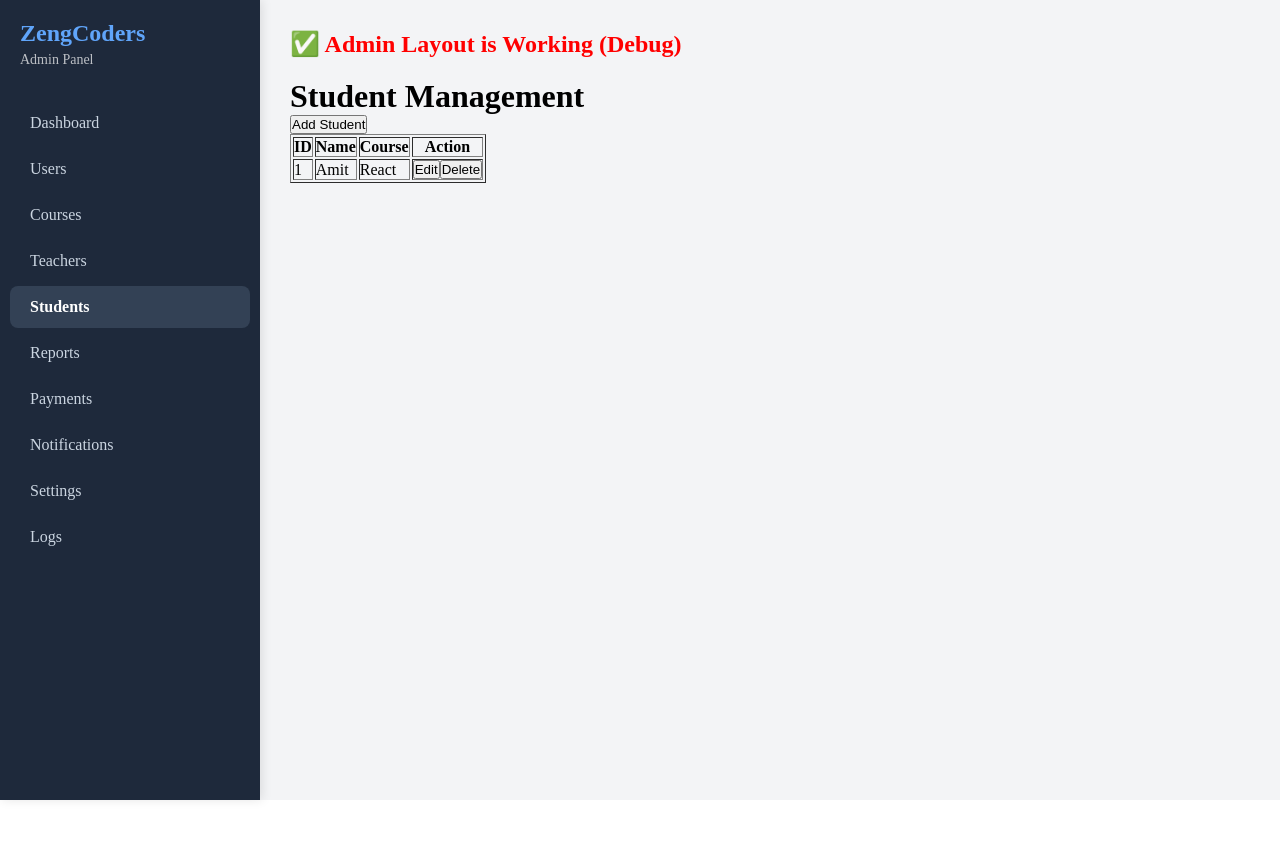
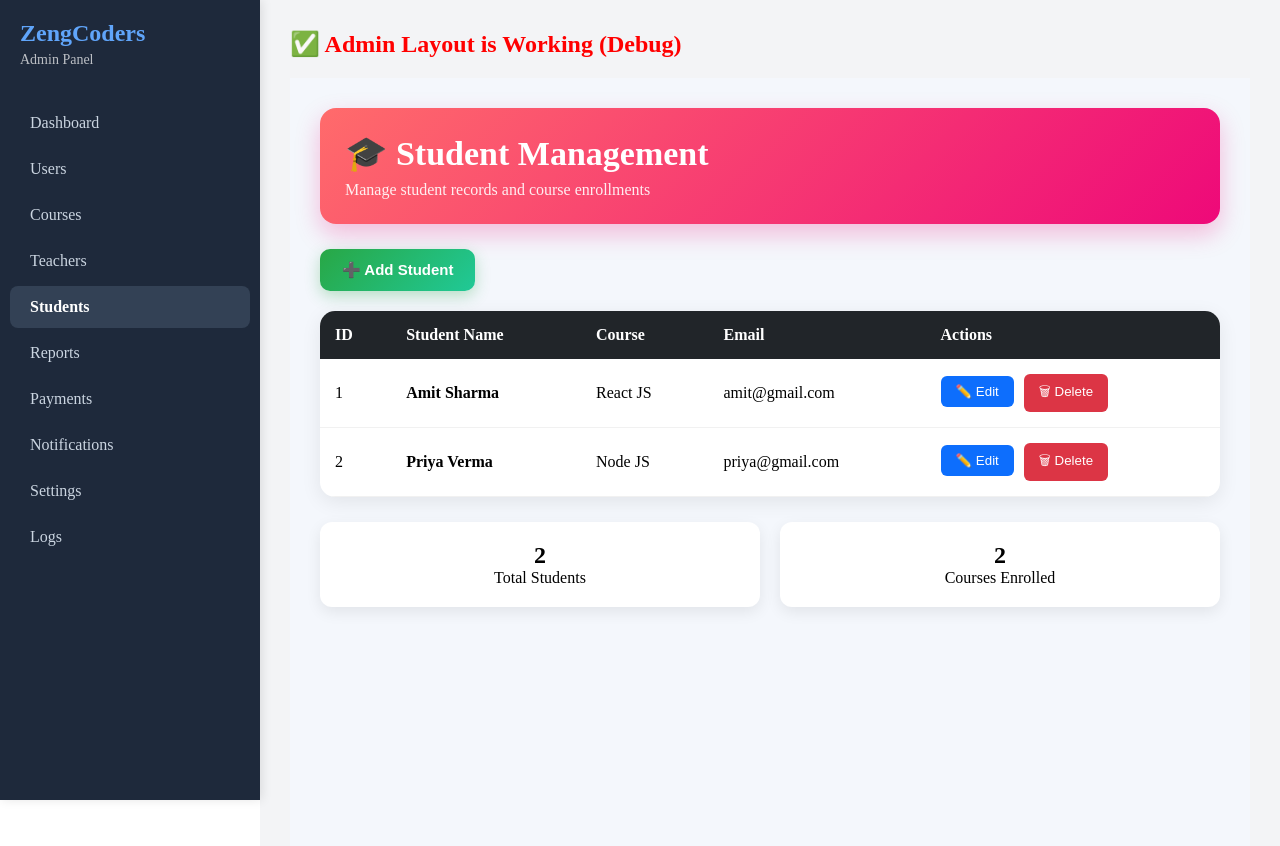
Before and after one commit to tvt1234/zenGcoderhubfrontend, a React (Vite) app: page /admin/students in a window 1280 px wide. Shown: the top 846 px of the page. Before the commit the page ends 800 px from the top, so only its background shows below. Built offline with nearby package versions, Linux system fonts and the light colour scheme; sample sign-in values are in the browser's storage.

Commit message:
change in course module

```diff
--- a/src/pages/dashboard/Students.jsx
+++ b/src/pages/dashboard/Students.jsx
@@ -4,94 +4,445 @@ const Students = () => {
   const [students, setStudents] = useState([
     {
       id: 1,
-      name: "Amit",
-      course: "React",
+      name: "Amit Sharma",
+      course: "React JS",
+      email: "amit@gmail.com",
+    },
+    {
+      id: 2,
+      name: "Priya Verma",
+      course: "Node JS",
+      email: "priya@gmail.com",
     },
   ]);
 
-  const addStudent = () => {
-    const name = prompt("Student Name");
+  const [showModal, setShowModal] = useState(false);
+  const [editingStudent, setEditingStudent] =
+    useState(null);
 
-    if (!name) return;
+  const [formData, setFormData] = useState({
+    name: "",
+    course: "",
+    email: "",
+  });
 
+  const openAddModal = () => {
+    setEditingStudent(null);
+
+    setFormData({
+      name: "",
+      course: "",
+      email: "",
+    });
+
+    setShowModal(true);
+  };
+
+  const openEditModal = (student) => {
+    setEditingStudent(student);
+
+    setFormData({
+      name: student.name,
+      course: student.course,
+      email: student.email,
+    });
+
+    setShowModal(true);
+  };
+
+  const handleSave = () => {
+    if (
+      !formData.name ||
+      !formData.course ||
+      !formData.email
+    ) {
+      alert("Please fill all fields");
+      return;
+    }
+
+    if (editingStudent) {
+      setStudents(
+        students.map((student) =>
+          student.id === editingStudent.id
+            ? {
+                ...student,
+                ...formData,
+              }
+            : student
+        )
+      );
+    } else {
       setStudents([
         ...students,
         {
           id: Date.now(),
-        name,
-        course: "New Course",
+          ...formData,
         },
       ]);
-  };
+    }
 
-  const editStudent = (id) => {
-    const name = prompt("Update Student");
-
-    setStudents(
-      students.map((student) =>
-        student.id === id
-          ? { ...student, name }
-          : student
-      )
-    );
+    setShowModal(false);
   };
 
   const deleteStudent = (id) => {
+    if (window.confirm("Delete this student?")) {
       setStudents(
         students.filter(
           (student) => student.id !== id
         )
       );
+    }
   };
 
   return (
-    <div>
-      <h1>Student Management</h1>
+    <div
+      style={{
+        padding: "30px",
+        background: "#f4f7fc",
+        minHeight: "100vh",
+      }}
+    >
+      {/* Header */}
+      <div
+        style={{
+          background:
+            "linear-gradient(135deg,#ff6b6b,#ee0979)",
+          color: "#fff",
+          padding: "25px",
+          borderRadius: "16px",
+          marginBottom: "25px",
+          boxShadow:
+            "0 10px 25px rgba(238,9,121,0.25)",
+        }}
+      >
+        <h1
+          style={{
+            margin: 0,
+            fontSize: "34px",
+          }}
+        >
+          🎓 Student Management
+        </h1>
 
-      <button onClick={addStudent}>
-        Add Student
+        <p
+          style={{
+            marginTop: "8px",
+            opacity: 0.9,
+          }}
+        >
+          Manage student records and course
+          enrollments
+        </p>
+      </div>
+
+      {/* Add Button */}
+      <div style={{ marginBottom: "20px" }}>
+        <button
+          onClick={openAddModal}
+          style={{
+            background:
+              "linear-gradient(135deg,#28a745,#20c997)",
+            color: "#fff",
+            border: "none",
+            padding: "12px 22px",
+            borderRadius: "10px",
+            cursor: "pointer",
+            fontWeight: "600",
+            fontSize: "15px",
+            boxShadow:
+              "0 5px 15px rgba(40,167,69,0.3)",
+          }}
+        >
+          ➕ Add Student
         </button>
+      </div>
 
-      <table border="1" cellPadding="10">
+      {/* Table */}
+      <div
+        style={{
+          background: "#fff",
+          borderRadius: "15px",
+          overflow: "hidden",
+          boxShadow:
+            "0 5px 20px rgba(0,0,0,0.08)",
+        }}
+      >
+        <table
+          style={{
+            width: "100%",
+            borderCollapse: "collapse",
+          }}
+        >
           <thead>
-          <tr>
-            <th>ID</th>
-            <th>Name</th>
-            <th>Course</th>
-            <th>Action</th>
+            <tr
+              style={{
+                background: "#212529",
+                color: "#fff",
+              }}
+            >
+              <th style={thStyle}>ID</th>
+              <th style={thStyle}>Student Name</th>
+              <th style={thStyle}>Course</th>
+              <th style={thStyle}>Email</th>
+              <th style={thStyle}>Actions</th>
             </tr>
           </thead>
 
           <tbody>
             {students.map((student) => (
-            <tr key={student.id}>
-              <td>{student.id}</td>
-              <td>{student.name}</td>
-              <td>{student.course}</td>
+              <tr
+                key={student.id}
+                style={{
+                  borderBottom:
+                    "1px solid #f1f1f1",
+                }}
+              >
+                <td style={tdStyle}>
+                  {student.id}
+                </td>
 
-              <td>
+                <td style={tdStyle}>
+                  <strong>{student.name}</strong>
+                </td>
+
+                <td style={tdStyle}>
+                  {student.course}
+                </td>
+
+                <td style={tdStyle}>
+                  {student.email}
+                </td>
+
+                <td style={tdStyle}>
                   <button
                     onClick={() =>
-                    editStudent(student.id)
+                      openEditModal(student)
                     }
+                    style={{
+                      background: "#0d6efd",
+                      color: "#fff",
+                      border: "none",
+                      padding: "8px 15px",
+                      borderRadius: "6px",
+                      marginRight: "10px",
+                      cursor: "pointer",
+                    }}
                   >
-                  Edit
+                    ✏️ Edit
                   </button>
 
                   <button
                     onClick={() =>
                       deleteStudent(student.id)
                     }
+                    style={{
+                      background: "#dc3545",
+                      color: "#fff",
+                      border: "none",
+                      padding: "8px 15px",
+                      borderRadius: "6px",
+                      cursor: "pointer",
+                    }}
                   >
-                  Delete
+                    🗑 Delete
                   </button>
                 </td>
               </tr>
             ))}
+
+            {students.length === 0 && (
+              <tr>
+                <td
+                  colSpan="5"
+                  style={{
+                    textAlign: "center",
+                    padding: "30px",
+                    color: "#888",
+                  }}
+                >
+                  No Students Found
+                </td>
+              </tr>
+            )}
           </tbody>
         </table>
+      </div>
+
+      {/* Stats Cards */}
+      <div
+        style={{
+          marginTop: "25px",
+          display: "grid",
+          gridTemplateColumns:
+            "repeat(auto-fit,minmax(250px,1fr))",
+          gap: "20px",
+        }}
+      >
+        <div style={cardStyle}>
+          <h2>{students.length}</h2>
+          <p>Total Students</p>
+        </div>
+
+        <div style={cardStyle}>
+          <h2>
+            {
+              new Set(
+                students.map(
+                  (student) => student.course
+                )
+              ).size
+            }
+          </h2>
+          <p>Courses Enrolled</p>
+        </div>
+      </div>
+
+      {/* Modal */}
+      {showModal && (
+        <div style={overlayStyle}>
+          <div style={modalStyle}>
+            <h2>
+              {editingStudent
+                ? "✏️ Edit Student"
+                : "➕ Add Student"}
+            </h2>
+
+            <input
+              type="text"
+              placeholder="Student Name"
+              value={formData.name}
+              onChange={(e) =>
+                setFormData({
+                  ...formData,
+                  name: e.target.value,
+                })
+              }
+              style={inputStyle}
+            />
+
+            <input
+              type="text"
+              placeholder="Course"
+              value={formData.course}
+              onChange={(e) =>
+                setFormData({
+                  ...formData,
+                  course: e.target.value,
+                })
+              }
+              style={inputStyle}
+            />
+
+            <input
+              type="email"
+              placeholder="Email Address"
+              value={formData.email}
+              onChange={(e) =>
+                setFormData({
+                  ...formData,
+                  email: e.target.value,
+                })
+              }
+              style={inputStyle}
+            />
+
+            <div
+              style={{
+                display: "flex",
+                justifyContent: "flex-end",
+                gap: "10px",
+                marginTop: "20px",
+              }}
+            >
+              <button
+                onClick={() =>
+                  setShowModal(false)
+                }
+                style={{
+                  background: "#6c757d",
+                  color: "#fff",
+                  border: "none",
+                  padding: "10px 18px",
+                  borderRadius: "8px",
+                  cursor: "pointer",
+                }}
+              >
+                Cancel
+              </button>
+
+              <button
+                onClick={handleSave}
+                style={{
+                  background:
+                    "linear-gradient(135deg,#ff6b6b,#ee0979)",
+                  color: "#fff",
+                  border: "none",
+                  padding: "10px 18px",
+                  borderRadius: "8px",
+                  cursor: "pointer",
+                }}
+              >
+                {editingStudent
+                  ? "Update"
+                  : "Save"}
+              </button>
+            </div>
+          </div>
+        </div>
+      )}
     </div>
   );
 };
 
+const thStyle = {
+  padding: "15px",
+  textAlign: "left",
+};
+
+const tdStyle = {
+  padding: "15px",
+};
+
+const cardStyle = {
+  background: "#fff",
+  padding: "20px",
+  borderRadius: "12px",
+  textAlign: "center",
+  boxShadow:
+    "0 5px 15px rgba(0,0,0,0.08)",
+};
+
+const overlayStyle = {
+  position: "fixed",
+  top: 0,
+  left: 0,
+  right: 0,
+  bottom: 0,
+  background: "rgba(0,0,0,0.5)",
+  display: "flex",
+  alignItems: "center",
+  justifyContent: "center",
+  zIndex: 1000,
+};
+
+const modalStyle = {
+  background: "#fff",
+  width: "500px",
+  maxWidth: "95%",
+  borderRadius: "15px",
+  padding: "25px",
+  boxShadow:
+    "0 10px 30px rgba(0,0,0,0.2)",
+};
+
+const inputStyle = {
+  width: "100%",
+  padding: "12px",
+  marginTop: "12px",
+  borderRadius: "8px",
+  border: "1px solid #ddd",
+  fontSize: "14px",
+  boxSizing: "border-box",
+};
+
 export default Students;
```
Lines whose indentation alone changed are shown as unchanged.
